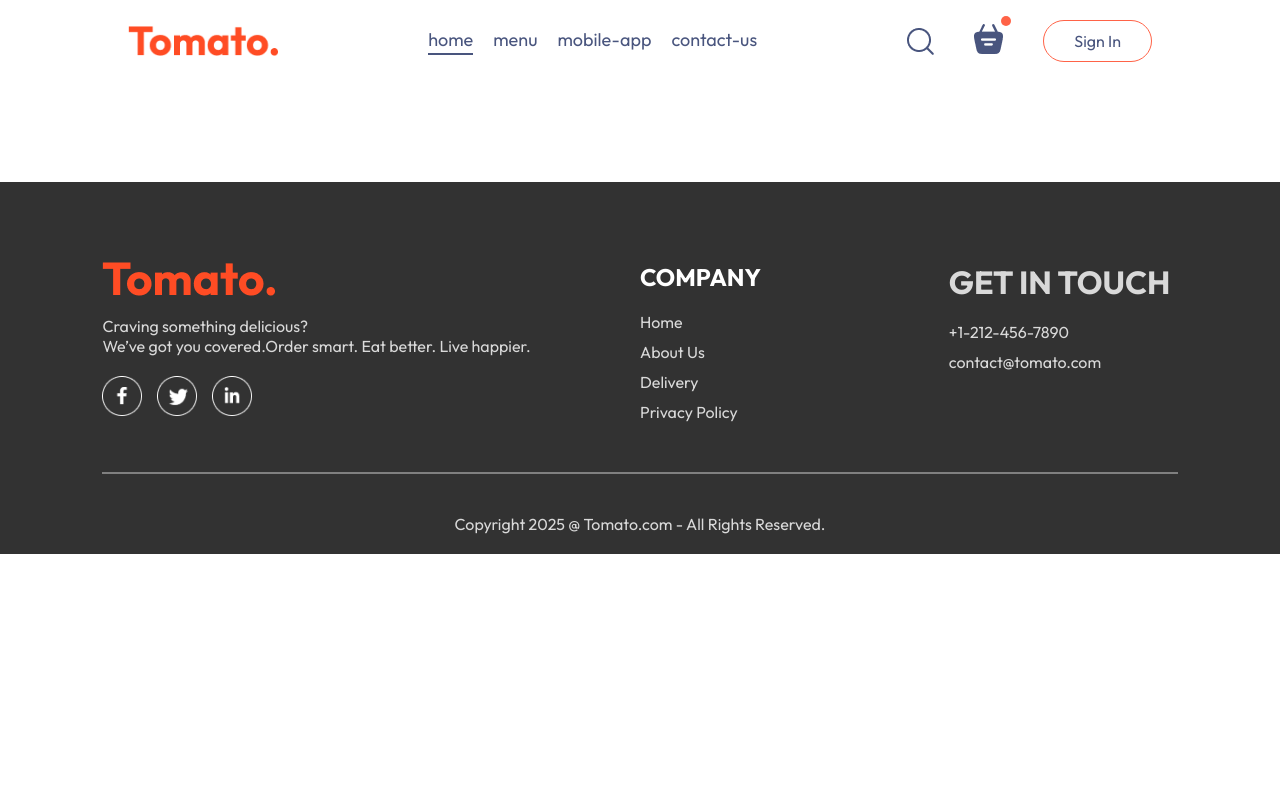
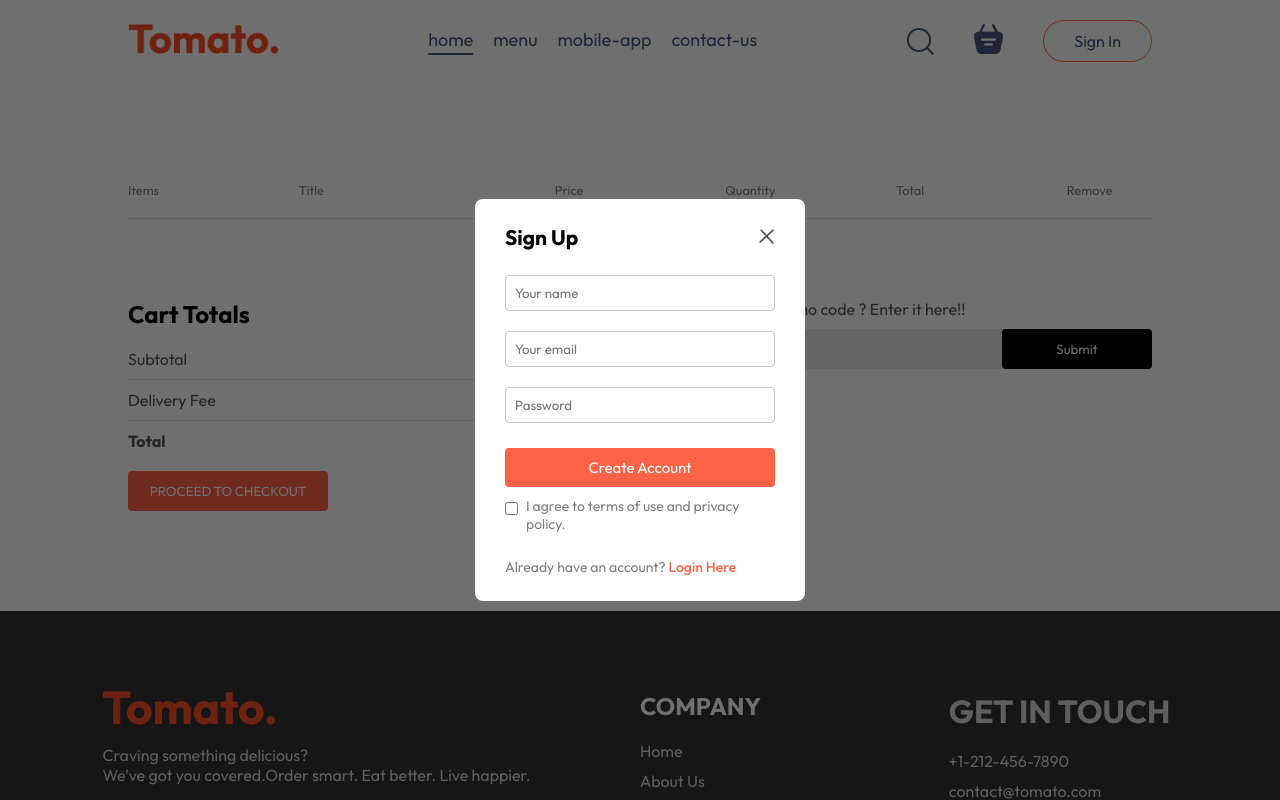
Before and after one commit to kakulagrawal/Tomato-FullStack-Project, a React (Vite) app in the folder Client/: page /cart in a window 1280 px wide. Both pictures are taken after a click on the button "Sign In". Shown: the top 800 px of the page. Built offline with nearby package versions, Linux system fonts and the light colour scheme; a web font is replaced by a local one.

Commit message:
Implement login functionality of Cart and PlaceOrder pages with total calculations

```diff
--- a/Client/src/App.jsx
+++ b/Client/src/App.jsx
@@ -1,16 +1,20 @@
 import Navbar from "./Components/Navbar/Navbar"
+import {useState} from 'react'
 import { Routes, Route } from 'react-router-dom'
 import Cart from "./Pages/Cart/Cart"
 import Home from "./Pages/Home/Home"
 import PlaceOrder from "./Pages/PlaceOrder/PlaceOrder"
 import Footer from "./Components/Footer/Footer"
+import LoginPopup from "./Components/LoginPopup/LoginPopup"
 function App() {
 
+  const[showlogin,setShowLogin]=useState(false)
 
   return (
     <>
+    {showlogin?<LoginPopup setShowLogin={setShowLogin}/>:<></>}
       <div className="app">
-        <Navbar />
+        <Navbar setShowLogin={setShowLogin} />
         <Routes>
           <Route path='/' element={<Home />} />
           <Route path='/cart' element={<Cart />} />
--- /dev/null
+++ b/Client/src/Components/LoginPopup/LoginPopup.css
@@ -0,0 +1,73 @@
+.login-popup {
+    position: absolute;
+    z-index: 1;
+    width: 100%;
+    height: 100%;
+    background-color: #00000090;
+    display: grid;
+
+}
+
+.login-popup-container {
+    place-self: center;
+    width: max(23vw, 330px);
+    color: #808080;
+    background-color: white;
+    display: flex;
+    flex-direction: column;
+    gap: 25px;
+    padding: 25px 30px;
+    border-radius: 8px;
+    font-size: 14px;
+    animation: fadeIn 0.5s;
+}
+
+.login-popup-title {
+    display: flex;
+    justify-content: space-between;
+    align-items: center;
+    color: black;
+}
+
+.login-popup-title img {
+    width: 16px;
+    cursor: pointer;
+}
+
+.login-popup-input {
+    display: flex;
+    flex-direction: column;
+    gap: 20px;
+}
+
+.login-popup-input input {
+    outline: none;
+    border: 1px solid #c9c9c9;
+    padding: 9px;
+    border-radius: 4px;
+}
+
+.login-popup-container button {
+    border: none;
+    border-radius: 4px;
+    color: white;
+    background-color: tomato;
+    font-size: 15px;
+    cursor: pointer;
+    padding: 10px;
+}
+
+.login-popup-condition {
+    gap: 8px;
+    margin-top: -15px;
+    display: flex;
+    align-items: start;
+}
+.login-popup-condition input{
+    margin-top: 5px;
+}
+.login-popup p span{
+    color: tomato;
+    font-weight:500;
+    cursor: pointer;
+}
--- /dev/null
+++ b/Client/src/Components/LoginPopup/LoginPopup.jsx
@@ -0,0 +1,34 @@
+import React ,{useState}from 'react'
+import './LoginPopup.css'
+import { assets } from '../../assets/frontend_assets/assets'
+
+const LoginPopup = ({setShowLogin}) => {
+    const[currstate,setCurrState]=useState("Sign Up")
+  return (
+    <div className='login-popup'>
+      <form action="" className="login-popup-container">
+        <div className="login-popup-title">
+            <h2>{currstate}</h2>
+            <img onClick={()=>setShowLogin(false)}
+            src={assets.cross_icon} alt="" />
+        </div>
+        <div className="login-popup-input">
+            {currstate==="Login" ? <></>:<input type="text" placeholder='Your name' required/>}
+
+            <input type="email" placeholder='Your email' required />
+            <input type="password" placeholder='Password' required />
+        </div>
+        <button>{currstate==="Sign Up"?"Create Account":"Login"}</button>
+        <div className='login-popup-condition'>
+            <input type="checkbox" required />
+            <p> I agree to terms of use and privacy policy.</p>
+        </div>
+        {currstate=="Login" ?<p>Create a new account? <span onClick={()=>setCurrState("Sign Up")}> Click Here</span></p>:
+        <p>Already have an account? <span onClick={()=>setCurrState("Login")}>Login Here</span></p>}
+      </form>
+
+    </div>
+  )
+}
+
+export default LoginPopup
--- a/Client/src/Components/Navbar/Navbar.jsx
+++ b/Client/src/Components/Navbar/Navbar.jsx
@@ -2,13 +2,18 @@
 import "./Navbar.css";
 import { assets } from "../../assets/frontend_assets/assets";
 import { Link } from "react-router-dom";
+import { useContext } from "react";
+import { StoreContext } from "../../context/StoreContext";
 
-const Navbar = () => {
+const Navbar = ({setShowLogin}) => {
   const [menu, setMenu] = useState("home");
+  const{getTotalCartAmount}=useContext(StoreContext);
 
   return (
     <div className="navbar">
+      <Link to='/'>
       <img src={assets.logo} className="logo" alt="logo" />
+      </Link>
 
       <ul className="navbar-menu">
         <Link
@@ -48,11 +53,13 @@
         <img src={assets.search_icon} alt="search-icon" />
 
         <div className="navbar-search-icon">
+          <Link to='/cart'>
           <img src={assets.basket_icon} alt="" />
-          <div className="dot"></div>
+          </Link>
+          <div className={getTotalCartAmount()===0?"":"dot"}></div>
         </div>
 
-        <button>Sign In</button>
+        <button onClick={()=>setShowLogin(true)}>Sign In</button>
       </div>
     </div>
   );
--- a/Client/src/Pages/Cart/Cart.css
+++ b/Client/src/Pages/Cart/Cart.css
@@ -0,0 +1,90 @@
+.cart{
+    margin-top: 100px;
+}
+.cart-items-title{
+    display: grid;
+    grid-template-columns: 1fr 1.5fr 1fr 1fr 1fr 0.5fr;
+    align-items: center;
+    color: grey;
+    font-size: max(1vw,12px);
+}
+.cart-items-item{
+    margin: 10px 0px;
+    color: black;
+}
+.cart-items-item img{
+    width: 50px;
+}
+.cart hr{
+    height: 1px;
+    background-color: #e2e2e2;
+    border: none;
+}
+.cart-items-item .cross{
+    cursor: pointer;
+}
+.cart-bottom{
+    margin-top: 80px;
+    display: flex;
+    justify-content: space-between;
+    gap: max(12vw,20px);
+}
+.cart-total{
+    flex: 1;
+    display: flex;
+    flex-direction: column;
+    gap: 20px;
+}
+.cart-total-details{
+    display: flex;
+    justify-content: space-between;
+    color: #555;
+}
+.cart-total hr{
+    margin: 10px 0px;
+}
+.cart-total button{
+    border: none;
+    color: white;
+    background-color: tomato;
+    width: max(15vw,200px);
+    padding: 12px 0px;
+    border-radius:4px ;
+    cursor: pointer;
+}
+.cart-promo-code{
+    flex: 1;
+}
+.cart-promo-code p{
+    color: #555;
+}
+.cart-promo-code-input{
+    margin-top: 10px;
+    display: flex;
+    justify-content: space-between;
+    align-items: center;
+    background-color: #eaeaea;
+    border-radius: 4px;
+}
+.cart-promo-code-input input{
+    background: transparent;
+    border: none;
+    outline: none;
+    padding-left: 10px;
+}
+.cart-promo-code-input button{
+    width: max(10vw,150px);
+    padding: 12px 5px;
+    background-color: black;
+    border: none;
+    color: white;
+    border-radius: 4px;
+}
+@media (max-width:750px){
+    .cart-bottom{
+        flex-direction: column-reverse;
+    }
+    .cart-promo-code{
+        justify-content: start;
+    }
+}
--- a/Client/src/Pages/Cart/Cart.jsx
+++ b/Client/src/Pages/Cart/Cart.jsx
@@ -1,9 +1,74 @@
-import React from 'react'
+import React, { useContext } from 'react'
 import "./Cart.css"
+import { StoreContext } from '../../context/StoreContext'
+import { useNavigate } from 'react-router'
 
 const Cart = () => {
+
+  const { cartItems, food_list, removeFromCart, getTotalCartAmount } = useContext(StoreContext)
+  const navigate = useNavigate();
   return (
-    <div>
+    <div className='cart'>
+      <div className="cart-items">
+        <div className="cart-items-title">
+          <p>Items</p>
+          <p>Title</p>
+          <p>Price</p>
+          <p>Quantity</p>
+          <p>Total</p>
+          <p>Remove</p>
+        </div>
+        <br />
+        <hr />
+        {food_list.map((item, index) => {
+          if (cartItems[item._id] > 0) {
+            return (
+              <div>
+                <div className='cart-items-title cart-items-item'>
+                  <img src={item.image} alt="" />
+                  <p>{item.name}</p>
+                  <p>${item.price}</p>
+                  <p>{cartItems[item._id]}</p>
+                  <p>${item.price * cartItems[item._id]}</p>
+                  <p onClick={() => removeFromCart(item._id)}
+                    className='cross'>x</p>
+                </div>
+                <hr />
+              </div>
+            )
+          }
+        })}
+      </div>
+      <div className="cart-bottom">
+        <div className="cart-total">
+          <h2>Cart Totals</h2>
+          <div>
+            <div className="cart-total-details">
+              <p>Subtotal</p>
+              <p>${getTotalCartAmount()}</p>
+            </div>
+            <hr />
+            <div className="cart-total-details">
+              <p>Delivery Fee</p>
+              <p>${getTotalCartAmount() === 0 ? 0 : 2}</p>
+            </div>
+            <hr />
+            <div className="cart-total-details">
+              <b>Total</b><b>${getTotalCartAmount() === 0 ? 0 : getTotalCartAmount() + 2}</b>
+            </div>
+          </div>
+          <button onClick={() => navigate('/order')}>PROCEED TO CHECKOUT</button>
+        </div>
+        <div className="cart-promo-code">
+          <div>
+            <p>Have a promo code ? Enter it here!!</p>
+            <div className="cart-promo-code-input">
+              <input type="text" placeholder='Promo-code' />
+              <button>Submit</button>
+            </div>
+          </div>
+        </div>
+      </div>
 
     </div>
   )
--- a/Client/src/Pages/PlaceOrder/PlaceOrder.css
+++ b/Client/src/Pages/PlaceOrder/PlaceOrder.css
@@ -0,0 +1,37 @@
+.place-order {
+    display: flex;
+    align-items: start;
+    justify-content: space-between;
+    gap: 50px;
+    margin-top: 100px;
+}
+
+.place-order-left {
+    width: 100%;
+    max-width: max(30%, 500px);
+}
+
+.place-order-left .title {
+    font-size: 30px;
+    font-weight: 600;
+    margin-bottom: 50px;
+}
+.place-order-left input{
+    margin-bottom: 15px;
+    width: 100%;
+    padding: 10px;
+    border: 1px solid #c5c5c5;
+    border-radius: 4px;
+    outline-color: tomato;
+}
+.place-order-left .multi-fields {
+    display: flex;
+    gap: 10px;
+}
+.place-order-right{
+    width: 100%;
+    max-width: max(40%,500px);
+}
+.place-order .cart-total button{
+    margin-top: 30px;
+}
--- a/Client/src/Pages/PlaceOrder/PlaceOrder.jsx
+++ b/Client/src/Pages/PlaceOrder/PlaceOrder.jsx
@@ -1,11 +1,54 @@
-import React from 'react'
+import React, { useContext } from 'react'
 import "./PlaceOrder.css"
+import { StoreContext } from '../../context/StoreContext'
 
 const PlaceOrder = () => {
+
+  const{getTotalCartAmount}=useContext(StoreContext);
+
   return (
-    <div>
+    <form action="" className="place-order">
+      <div className="place-order-left">
+        <p className="title">Delivery Info</p>
+        <div className="multi-fields">
+          <input type="text" placeholder='First Name' />
+          <input type="text" placeholder='Last Name'/>
+        </div>
+        <input type="email" placeholder='Email-address' />
+        <input type="text" placeholder='Street'/>
+        <div className="multi-fields">
+          <input type="text" placeholder='City' />
+          <input type="text" placeholder='State'/>
+        </div>
+        <div className="multi-fields">
+          <input type="text" placeholder='Zip Code' />
+          <input type="text" placeholder='Country'/>
+        </div>
+        <input type="text" placeholder='Phone' />
+      </div>
+      <div className="place-order-right">
+        <div className="cart-total">
+          <h2>Cart Totals</h2>
+          <div>
+           <div className="cart-total-details">
+              <p>Subtotal</p>
+              <p>${getTotalCartAmount()}</p>
+            </div>
+            <hr />
+            <div className="cart-total-details">
+              <p>Delivery Fee</p>
+              <p>${getTotalCartAmount() === 0 ? 0 : 2}</p>
+            </div>
+            <hr />
+            <div className="cart-total-details">
+              <b>Total</b><b>${getTotalCartAmount() === 0 ? 0 : getTotalCartAmount() + 2}</b>
+            </div>
+          </div>
+          <button>PROCEED TO PAYMENT</button>
+        </div>
 
-    </div>
+      </div>
+    </form>
   )
 }
 
--- a/Client/src/context/StoreContext.jsx
+++ b/Client/src/context/StoreContext.jsx
@@ -17,11 +17,19 @@
     const removeFromCart=(itemId)=>{
         setCartItems((prev)=>({...prev,[itemId]:prev[itemId]-1}))
     }
-    const contextValue={food_list,addToCart,removeFromCart,cartItems,setCartItems}
+    const getTotalCartAmount=()=>{
+    let totalamount=0;
+    for(const item in cartItems){
+        if(cartItems[item]>0){
+            let itemInfo=food_list.find((product)=>product._id===item)
+            totalamount+=itemInfo.price* cartItems[item];
+        }
+    }
+    return totalamount;
+   }
+    const contextValue={food_list,addToCart,removeFromCart,cartItems,setCartItems,getTotalCartAmount}
 
-    useEffect(()=>{
-        console.log(cartItems)
-    },[cartItems])
+
     return(
         <StoreContext.Provider value={contextValue}>
             {props.children}
```
